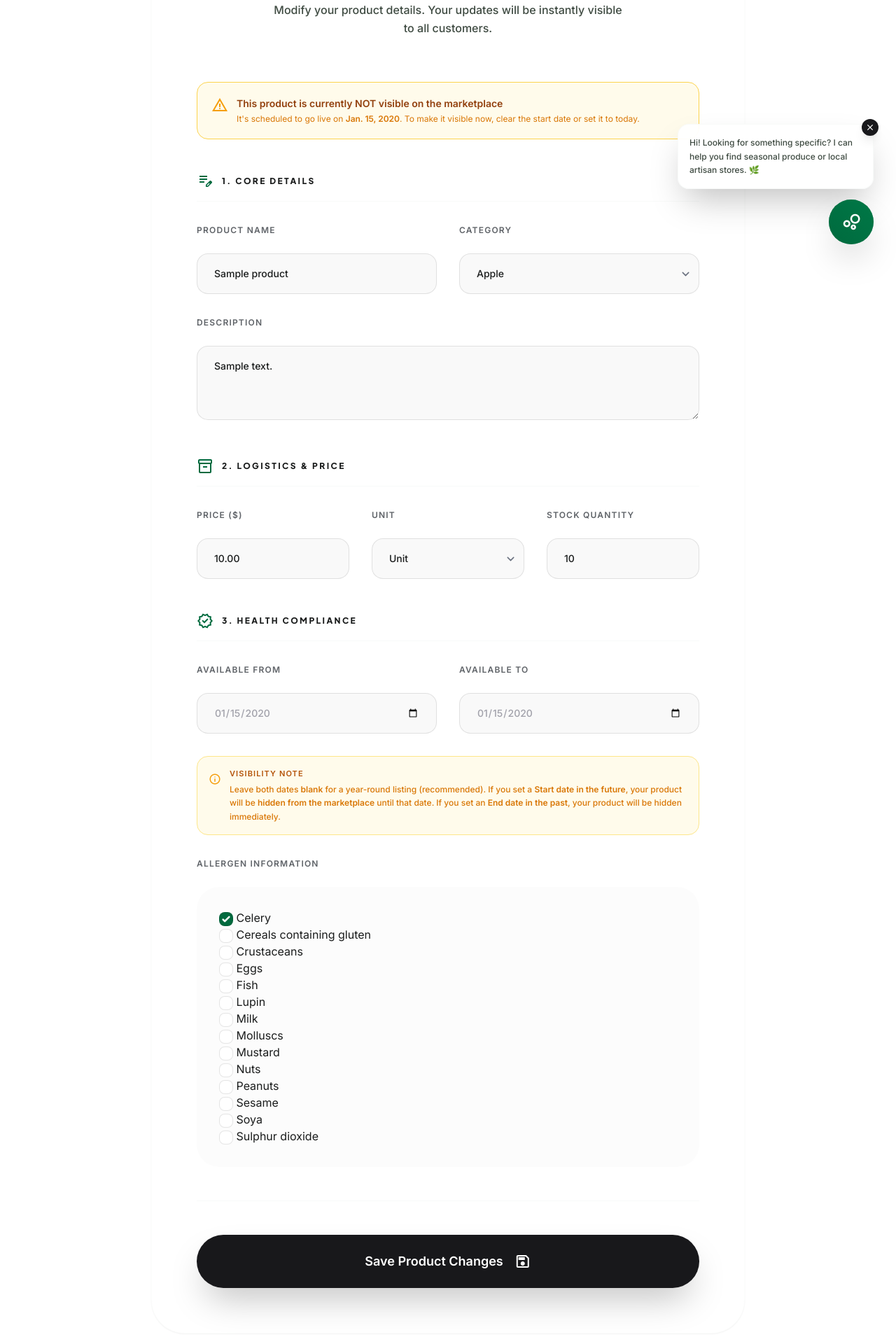
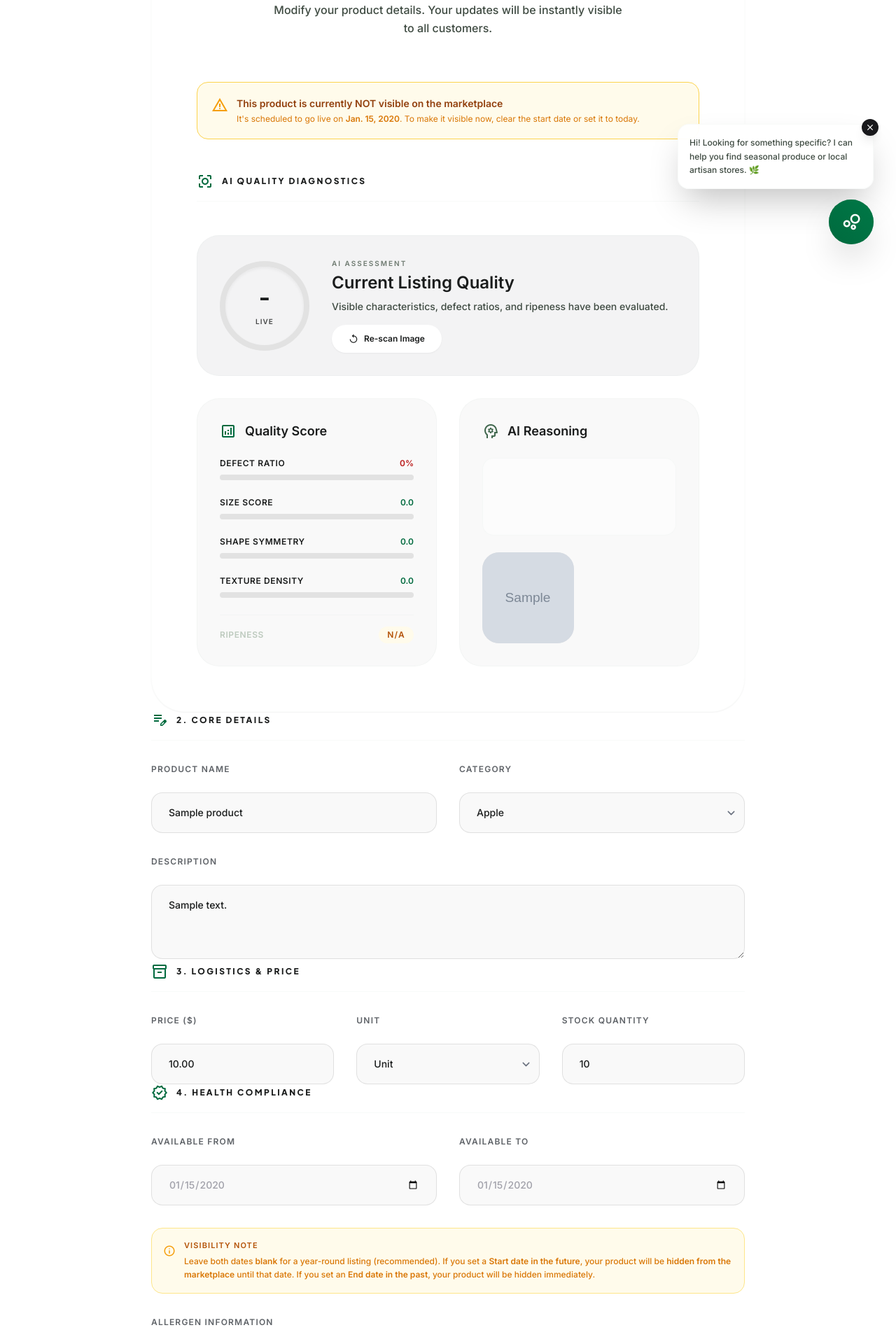
Before and after one commit to duyanhehe/DESD_Group3, a Django app: page /products/producer/edit/1/ in a window 1280 px wide. Shown: the part 419-2339 px from the top of the page at 70% size. Run offline with Django 5.2, Linux system fonts and the light colour scheme; a user stored in the database is signed in; data comes from the database, SQL or seed files in the repository; tables that the repository leaves empty hold one stand-in row (values such as "Sample post"); grey boxes marked "Sample" are stand-in pictures; a database or web service that is not in the repository returns one stand-in record (values such as "Sample title"); data that the repository does not hold is empty; some libraries are stand-ins or nearby versions.

Commit message:
feat: integrate AI Grading into Product workflow and fix image rendering pipeline
- Merged standalone AI Grading UI into add/edit product pages using a reusable component
- Unified image upload pipeline for both AI analysis and marketplace display
- Rewrote ProductSerializer to fix AssertionError and include image_url field
- Updated Marketplace, Search, and Dashboard to render actual product photos
- Enhanced API views to return absolute image URLs via request context
- Implemented JS cache-busting and removed redundant grading pages

```diff
--- a/apps/products/forms.py
+++ b/apps/products/forms.py
@@ -39,6 +39,7 @@
             "description",
             "price",
             "unit",
+            "image",
             "available_from",
             "available_to",
             "stock_quantity",
@@ -61,9 +62,14 @@
             "allergens": forms.CheckboxSelectMultiple(
                 attrs={"class": "allergen-checkbox-group"}
             ),
+            "image": forms.FileInput(attrs={"id": "image-upload", "accept": "image/*"}),
         }
         labels = {
             "available_from": "Available From (Optional)",
             "available_to": "Available To (Optional)",
             "stock_quantity": "Stock Quantity",
         }
+
+    def __init__(self, *args, **kwargs):
+        super().__init__(*args, **kwargs)
+        self.fields['allergens'].required = False
--- a/apps/products/urls.py
+++ b/apps/products/urls.py
@@ -12,7 +12,6 @@
     add_product,
     edit_product,
     delete_product,
-    producer_grading_page,
     ProductSearchView,
     search_results_page,
 )
@@ -23,7 +22,6 @@
     path("search/", search_results_page, name="search_page"),
     path("<int:id>/", product_detail_page, name="product_detail_page"),
     path("producer/dashboard/", producer_dashboard, name="producer_dashboard"),
-    path("producer/grading/", producer_grading_page, name="producer_grading"),
     path("producer/add/", add_product, name="add_product"),
     path("producer/edit/<int:id>/", edit_product, name="edit_product"),
     path("producer/delete/<int:id>/", delete_product, name="delete_product"),
--- a/apps/products/views.py
+++ b/apps/products/views.py
@@ -43,7 +43,7 @@
 
         products = Product.objects.active()
 
-        serializer = ProductSerializer(products, many=True)
+        serializer = ProductSerializer(products, many=True, context={"request": request})
         return Response(serializer.data)
 
 
@@ -55,7 +55,7 @@
 
         product = get_object_or_404(Product.objects.active(), id=id)
 
-        serializer = ProductSerializer(product)
+        serializer = ProductSerializer(product, context={"request": request})
         return Response(serializer.data)
 
 
@@ -64,7 +64,7 @@
         today = now().date()
 
         products = Product.objects.active().filter(category__slug=slug)
-        serializer = ProductSerializer(products, many=True)
+        serializer = ProductSerializer(products, many=True, context={"request": request})
         return Response(serializer.data)
 
 
@@ -123,22 +123,13 @@
     return render(request, "products/producer_dashboard.html", {"products": products})
 
 @login_required
-def producer_grading_page(request):
-    if not request.user.is_producer:
-        messages.error(request, "Only producers can access the grading dashboard.")
-        return redirect("/")
-
-    return render(request, "products/producer_grading.html")
-
-
-@login_required
 def add_product(request):
     if not request.user.is_producer:
         messages.error(request, "Only producers can add products.")
         return redirect("/")
 
     if request.method == "POST":
-        form = ProductForm(request.POST)
+        form = ProductForm(request.POST, request.FILES)
         if form.is_valid():
             product = form.save(commit=False)
             product.producer = request.user
@@ -162,7 +153,7 @@
         return redirect("producer_dashboard")
 
     if request.method == "POST":
-        form = ProductForm(request.POST, instance=product)
+        form = ProductForm(request.POST, request.FILES, instance=product)
         if form.is_valid():
             form.save()
             messages.success(request, f"Product '{product.name}' updated successfully!")
@@ -210,7 +201,7 @@
             Q(name__icontains=query) | Q(description__icontains=query)
         )
 
-        serializer = ProductSerializer(products, many=True)
+        serializer = ProductSerializer(products, many=True, context={"request": request})
 
         # Handle no results
         if not products.exists():
--- a/static/js/home.js
+++ b/static/js/home.js
@@ -212,7 +212,7 @@
                     <div class="absolute inset-0 flex items-center justify-center text-5xl opacity-40 group-hover:scale-110 transition-transform duration-500">
                         ${icon}
                     </div>
-                    ${product.image_url ? `<img src="${product.image_url}" class="w-full h-full object-cover relative z-10 group-hover:scale-105 transition-transform duration-500" alt="${product.name}">` : ''}
+                    ${(product.image_url || product.image) ? `<img src="${product.image_url || product.image}" class="w-full h-full object-cover relative z-10 group-hover:scale-105 transition-transform duration-500" alt="${product.name}">` : ''}
 
                     <div class="absolute top-4 left-4 z-20">
                         <span class="px-3 py-1 bg-white/80 backdrop-blur-md text-primary text-[10px] font-bold rounded-full uppercase tracking-widest border border-white/20">
--- a/static/js/producer_grading.js
+++ b/static/js/producer_grading.js
@@ -31,13 +31,16 @@
         const dt = e.dataTransfer;
         const files = dt.files;
         if (files.length > 0) {
+            console.log('File dropped:', files[0].name);
+            fileInput.files = files; // Ensure file is attached to form for submission
             handleFile(files[0]);
         }
     });
 
-    // Handle Click Selection
+    // Handle Click Selection (Now handled by <label for="image-upload">)
     fileInput.addEventListener('change', function() {
         if (this.files && this.files.length > 0) {
+            console.log('File selected via picker:', this.files[0].name);
             handleFile(this.files[0]);
         }
     });
--- /dev/null
+++ b/templates/products/_ai_grading_ui.html
@@ -0,0 +1,141 @@
+<!-- AI Grading Section -->
+<div class="space-y-8">
+    <div class="flex items-center gap-3 pb-4 border-b border-outline-variant/10">
+        <span class="material-symbols-outlined text-primary">center_focus_strong</span>
+        <h2 class="font-headline font-extrabold text-xs uppercase tracking-[0.2em] text-on-background">AI Quality Diagnostics</h2>
+    </div>
+
+    <!-- Upload Zone -->
+    <label for="image-upload" id="upload-zone" class="relative group cursor-pointer block">
+        <div class="sr-only">{{ form.image }}</div>
+        <div class="bg-surface-container-low border-2 border-dashed border-primary/30 rounded-3xl p-12 text-center transition-all group-hover:border-primary group-hover:bg-primary/5">
+            <div class="w-20 h-20 bg-white rounded-full flex items-center justify-center mx-auto mb-6 shadow-sm group-hover:scale-110 transition-transform">
+                <span class="material-symbols-outlined text-4xl text-primary">cloud_upload</span>
+            </div>
+            <h3 class="text-xl font-extrabold text-on-background mb-2">Upload Product Image</h3>
+            <p class="text-on-surface-variant font-medium text-sm">Drag & drop or click to scan for quality</p>
+            <p class="text-[10px] text-outline mt-4 font-bold uppercase tracking-widest">AI will instantly grade your produce</p>
+        </div>
+    </div>
+
+    <!-- Loading Indicator -->
+    <div id="loading-state" class="hidden text-center py-16 bg-surface-container-low rounded-3xl animate-pulse">
+        <span class="material-symbols-outlined text-6xl text-primary animate-spin mb-4 block">sync</span>
+        <h3 class="text-xl font-extrabold text-on-background mb-2">AI is Analyzing...</h3>
+        <p class="text-on-surface-variant text-sm font-medium">Scanning for defects and ripeness patterns.</p>
+    </div>
+
+    <!-- Error Message -->
+    <div id="error-message" class="hidden p-6 bg-error-container text-on-error-container rounded-2xl flex items-start gap-4 shadow-sm">
+        <span class="material-symbols-outlined flex-shrink-0 mt-0.5">error</span>
+        <div>
+            <h4 class="font-extrabold text-sm mb-1 uppercase tracking-wider">Analysis Failed</h4>
+            <p id="error-text" class="text-sm font-medium opacity-90"></p>
+        </div>
+    </div>
+
+    <!-- Results Section -->
+    <div id="results-section" class="hidden space-y-8 animate-fade-in">
+        <!-- Summary Card -->
+        <div class="bg-surface-container-low rounded-[32px] p-8 border border-outline-variant/10 flex flex-col md:flex-row items-center gap-8">
+            <div id="grade-badge" class="w-32 h-32 rounded-full flex items-center justify-center flex-shrink-0 border-8 border-surface-container-highest shadow-inner">
+                <div class="text-center">
+                    <span class="text-4xl font-black block" id="grade-letter">-</span>
+                    <span class="text-[10px] font-bold uppercase tracking-widest opacity-80" id="grade-class">Pending</span>
+                </div>
+            </div>
+
+            <div class="flex-1 text-center md:text-left">
+                <span class="text-[10px] font-bold text-outline uppercase tracking-[0.2em] mb-1 block">AI Assessment</span>
+                <h2 class="text-2xl font-extrabold text-on-background mb-2" id="grade-title">Analyzing...</h2>
+                <p class="text-on-surface-variant text-sm font-medium mb-4">Visible characteristics, defect ratios, and ripeness have been evaluated.</p>
+                <button type="button" onclick="resetUpload()" class="inline-flex items-center gap-2 px-6 py-2.5 bg-white hover:bg-surface-container-high text-on-surface rounded-full text-xs font-bold transition-colors shadow-sm">
+                    <span class="material-symbols-outlined text-sm">replay</span>
+                    Re-scan Image
+                </button>
+            </div>
+        </div>
+
+        <div class="grid grid-cols-1 lg:grid-cols-2 gap-8">
+            <!-- Metrics Column -->
+            <div class="bg-surface-container-low/50 rounded-[32px] p-8 border border-outline-variant/10">
+                <div class="flex items-center gap-3 mb-6">
+                    <span class="material-symbols-outlined text-primary">analytics</span>
+                    <h3 class="font-extrabold text-lg">Quality Score</h3>
+                </div>
+
+                <div class="space-y-6">
+                    <div>
+                        <div class="flex justify-between text-xs font-bold mb-2">
+                            <span class="text-on-background uppercase tracking-wider">Defect Ratio</span>
+                            <span class="text-error" id="metric-defect-val">0%</span>
+                        </div>
+                        <div class="h-2 w-full bg-surface-container-highest rounded-full overflow-hidden">
+                            <div id="metric-defect-bar" class="h-full bg-error transition-all duration-1000" style="width: 0%"></div>
+                        </div>
+                    </div>
+
+                    <div>
+                        <div class="flex justify-between text-xs font-bold mb-2">
+                            <span class="text-on-background uppercase tracking-wider">Size Score</span>
+                            <span class="text-primary" id="metric-size-val">0.0</span>
+                        </div>
+                        <div class="h-2 w-full bg-surface-container-highest rounded-full overflow-hidden">
+                            <div id="metric-size-bar" class="h-full bg-primary transition-all duration-1000" style="width: 0%"></div>
+                        </div>
+                    </div>
+
+                    <div>
+                        <div class="flex justify-between text-xs font-bold mb-2">
+                            <span class="text-on-background uppercase tracking-wider">Shape Symmetry</span>
+                            <span class="text-primary" id="metric-shape-val">0.0</span>
+                        </div>
+                        <div class="h-2 w-full bg-surface-container-highest rounded-full overflow-hidden">
+                            <div id="metric-shape-bar" class="h-full bg-primary transition-all duration-1000" style="width: 0%"></div>
+                        </div>
+                    </div>
+
+                    <div>
+                        <div class="flex justify-between text-xs font-bold mb-2">
+                            <span class="text-on-background uppercase tracking-wider">Texture Density</span>
+                            <span class="text-primary" id="metric-texture-val">0.0</span>
+                        </div>
+                        <div class="h-2 w-full bg-surface-container-highest rounded-full overflow-hidden">
+                            <div id="metric-texture-bar" class="h-full bg-primary transition-all duration-1000" style="width: 0%"></div>
+                        </div>
+                    </div>
+
+                    <div class="pt-4 border-t border-outline-variant/10 flex justify-between items-center">
+                        <span class="text-xs font-bold uppercase tracking-wider text-outline-variant">Ripeness</span>
+                        <span class="px-3 py-1 bg-amber-50 text-amber-700 text-xs font-black rounded-lg uppercase tracking-widest" id="metric-ripeness-val">N/A</span>
+                    </div>
+                </div>
+            </div>
+
+            <!-- XAI Column -->
+            <div class="bg-surface-container-low/50 rounded-[32px] p-8 border border-outline-variant/10 flex flex-col">
+                <div class="flex items-center gap-3 mb-6">
+                    <span class="material-symbols-outlined text-secondary">psychology</span>
+                    <h3 class="font-extrabold text-lg">AI Reasoning</h3>
+                </div>
+
+                <div class="bg-white/50 rounded-2xl p-6 border border-outline-variant/10 flex-grow mb-6">
+                    <ul id="xai-reasons-list" class="space-y-3 text-sm font-medium text-on-surface-variant">
+                        <!-- Populated via JS -->
+                    </ul>
+                </div>
+
+                <div class="grid grid-cols-2 gap-4">
+                    <div class="aspect-square rounded-xl bg-surface-container-high overflow-hidden relative">
+                        <img id="image-original" src="" alt="Original" class="absolute inset-0 w-full h-full object-cover">
+                    </div>
+                    <div id="heatmap-container" class="opacity-0 transition-opacity duration-500">
+                        <div class="aspect-square rounded-xl bg-surface-container-high overflow-hidden relative">
+                            <img id="image-heatmap" src="" alt="Heatmap" class="absolute inset-0 w-full h-full object-cover mix-blend-multiply">
+                        </div>
+                    </div>
+                </div>
+            </div>
+        </div>
+    </div>
+</div>
--- a/templates/products/detail.html
+++ b/templates/products/detail.html
@@ -37,5 +37,5 @@
 <script>
     const PRODUCT_ID = "{{ product_id }}";
 </script>
-<script src="{% static 'js/product_detail.js' %}"></script>
+<script src="{% static 'js/product_detail.js' %}?v={% now 'U' %}"></script>
 {% endblock %}
--- a/templates/products/edit_product.html
+++ b/templates/products/edit_product.html
@@ -42,14 +42,17 @@
         {% endwith %}
 
 
-        <form method="post" class="space-y-12">
+        <form method="post" enctype="multipart/form-data" class="space-y-12">
             {% csrf_token %}
 
-            <!-- Section 1: Basic Information -->
+            <!-- Section 1: AI Diagnostics & Image -->
+            {% include "products/_ai_grading_ui.html" %}
+
+            <!-- Section 2: Basic Information -->
             <div class="space-y-8">
                 <div class="flex items-center gap-3 pb-4 border-b border-outline-variant/10">
                     <span class="material-symbols-outlined text-primary">edit_note</span>
-                    <h2 class="font-headline font-extrabold text-xs uppercase tracking-[0.2em] text-on-background">1. Core Details</h2>
+                    <h2 class="font-headline font-extrabold text-xs uppercase tracking-[0.2em] text-on-background">2. Core Details</h2>
                 </div>
 
                 <div class="grid grid-cols-1 md:grid-cols-2 gap-8">
@@ -77,7 +80,7 @@
             <div class="space-y-8">
                 <div class="flex items-center gap-3 pb-4 border-b border-outline-variant/10">
                     <span class="material-symbols-outlined text-primary">inventory_2</span>
-                    <h2 class="font-headline font-extrabold text-xs uppercase tracking-[0.2em] text-on-background">2. Logistics & Price</h2>
+                    <h2 class="font-headline font-extrabold text-xs uppercase tracking-[0.2em] text-on-background">3. Logistics & Price</h2>
                 </div>
 
                 <div class="grid grid-cols-1 sm:grid-cols-3 gap-8">
@@ -100,7 +103,7 @@
             <div class="space-y-8">
                 <div class="flex items-center gap-3 pb-4 border-b border-outline-variant/10">
                     <span class="material-symbols-outlined text-primary">verified</span>
-                    <h2 class="font-headline font-extrabold text-xs uppercase tracking-[0.2em] text-on-background">3. Health Compliance</h2>
+                    <h2 class="font-headline font-extrabold text-xs uppercase tracking-[0.2em] text-on-background">4. Health Compliance</h2>
                 </div>
 
                 <div class="grid grid-cols-1 md:grid-cols-2 gap-8">
@@ -148,6 +151,10 @@
     </div>
 </div>
 
+{% endblock %}
+
+{% block scripts %}
+<script src="{% static 'js/producer_grading.js' %}"></script>
 <script>
     document.addEventListener('DOMContentLoaded', function() {
         // Inject class names into Django form fields
@@ -216,6 +223,19 @@
                 }
             }
         });
+
+        // Pre-load current image if it exists
+        const currentImageUrl = "{{ product.image.url|default:'' }}";
+        if (currentImageUrl && currentImageUrl !== '/media/products/placeholder.png') {
+            const originalImg = document.getElementById('image-original');
+            if (originalImg) {
+                originalImg.src = currentImageUrl;
+                document.getElementById('results-section').classList.remove('hidden');
+                document.getElementById('upload-zone').classList.add('hidden');
+                document.getElementById('grade-title').textContent = "Current Listing Quality";
+                document.getElementById('grade-class').textContent = "Live";
+            }
+        }
     });
 </script>
 {% endblock %}
```
Also changed, not shown: apps/products/serializers.py (+17 -44 lines), static/js/product_detail.js (+7 -3 lines), templates/products/add_product.html (+11 -4 lines), templates/products/producer_dashboard.html (+4 -6 lines), templates/products/producer_grading.html (deleted, +0 -211 lines), templates/products/search_results.html (+5 -2 lines).
